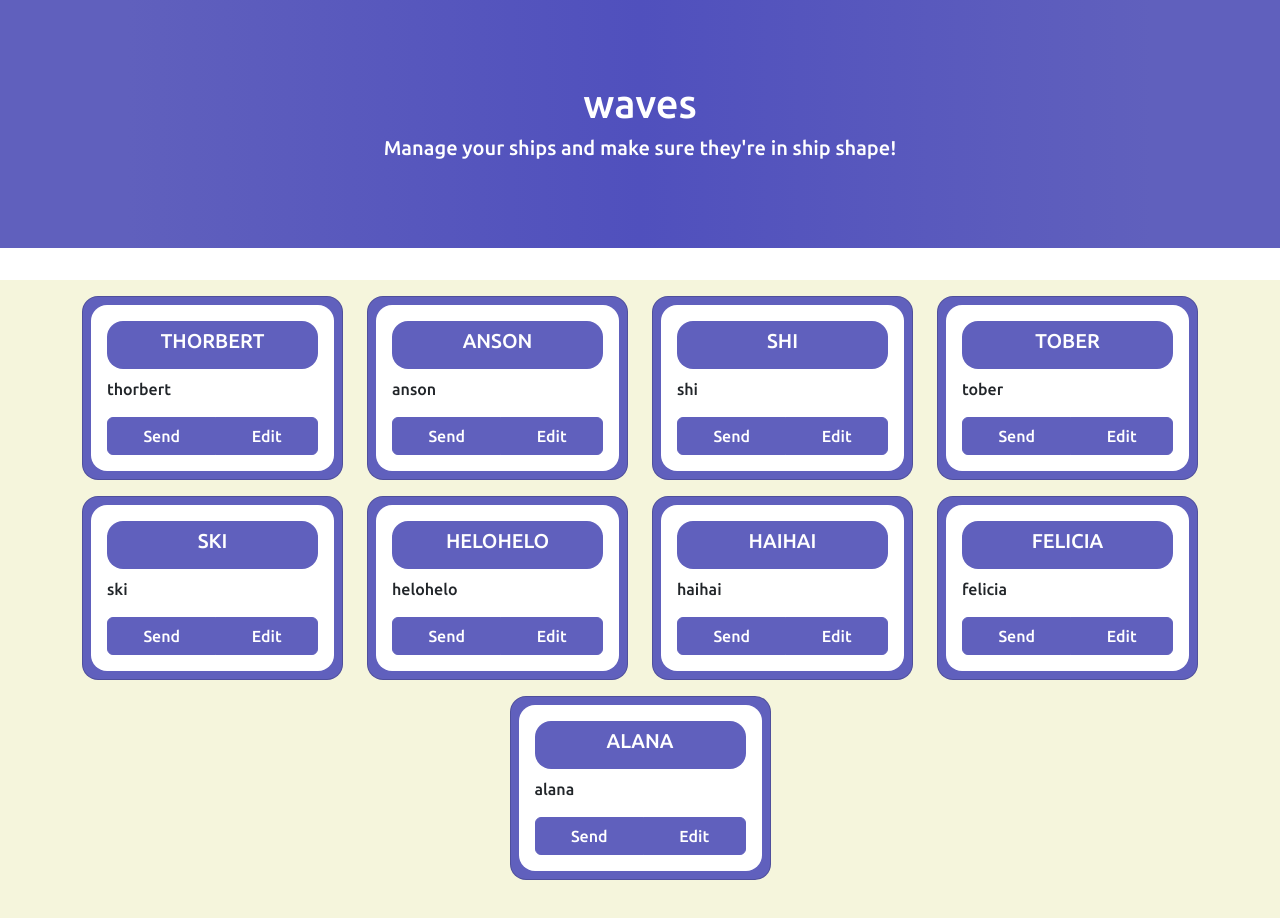
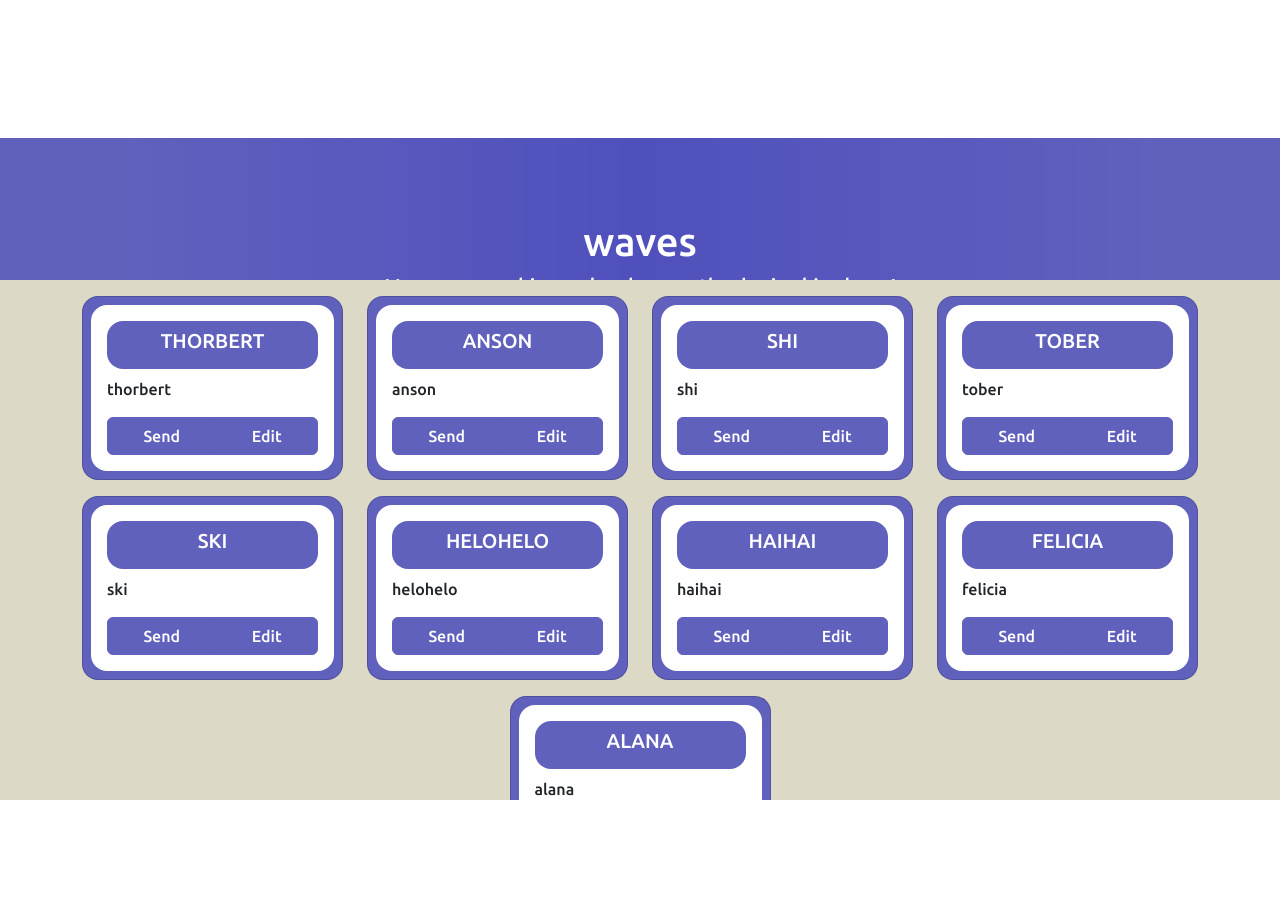
Before and after one commit to thorbert-anson-shi/boat_dock, a React (Vite) app: page / in a window 1280 px wide. Shown: the top 918 px of the page. After the commit the page ends 800 px from the top, so only its background shows below. Built offline with nearby package versions, Linux system fonts and the light colour scheme.

Commit message:
Updated logo and parallax

```diff
--- a/index.html
+++ b/index.html
@@ -2,7 +2,7 @@
 <html lang="en">
   <head>
     <meta charset="UTF-8" />
-    <link rel="icon" type="image/svg+xml" href="./assets/bitmap.svg" />
+    <link rel="icon" type="image/svg+xml" href="./src/assets/waves.svg" />
     <meta name="viewport" content="width=device-width, initial-scale=1.0" />
     <title>Boat Dock</title>
   </head>
--- a/src/App.css
+++ b/src/App.css
@@ -7,9 +7,30 @@
     padding: 5rem;
     background: linear-gradient(90deg, #6060bd 10%, #5050bd 50%, #6060bd 90%);
     color: white;
-    position: sticky;
+    z-index: 0;
+}
+
+.parallax {
+    perspective: 1px;
+    height: 100vh;
+    overflow-x: hidden;
+    overflow-y: auto;
+}
+
+.parallax__layer {
+    position: absolute;
     top: 0;
-    z-index: 0;
+    right: 0;
+    bottom: 0;
+    left: 0;
+}
+
+.parallax__layer--base {
+    transform: translateZ(0);
+}
+
+.parallax__layer--back {
+    transform: translateZ(-1px) scale(2);
 }
 
 .row {
@@ -66,7 +87,7 @@
 .bg {
     width: 100%;
     height: 200vh;
-    background-color: beige;
+    background-color: rgb(220, 217, 199);
     z-index: 10;
     position:relative;
 }
--- a/src/App.tsx
+++ b/src/App.tsx
@@ -20,12 +20,13 @@ function App() {
 
   return (
     <>
-      <div className="hero">
+      <div className="parallax">
+        <div className="hero parallax__layer--back">
           <h1>waves</h1>
           <h5>Manage your ships and make sure they're in ship shape!</h5>
         </div>
         <InfoPanel />
-      <div className="bg">
+        <div className="bg parallax__layer--base">
           <div className="container text-left">
             <div className="row row-cols-12 justify-content-center">
               {items.map((item) => (
@@ -36,6 +37,7 @@ function App() {
             </div>
           </div>
         </div>
+      </div>
       <script src="./assets/snippets.js"></script>
     </>
   );
```
Also changed, not shown: src/assets/bitmap.svg (deleted), src/assets/waves.svg (added). Lines whose indentation alone changed are shown as unchanged.
